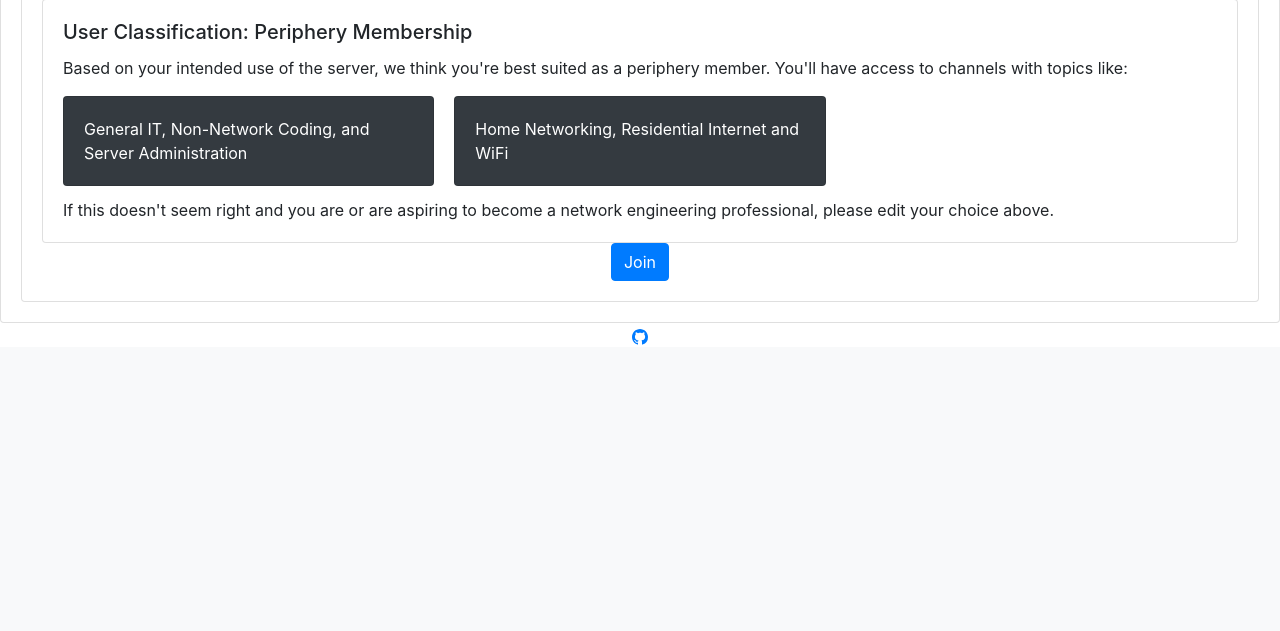
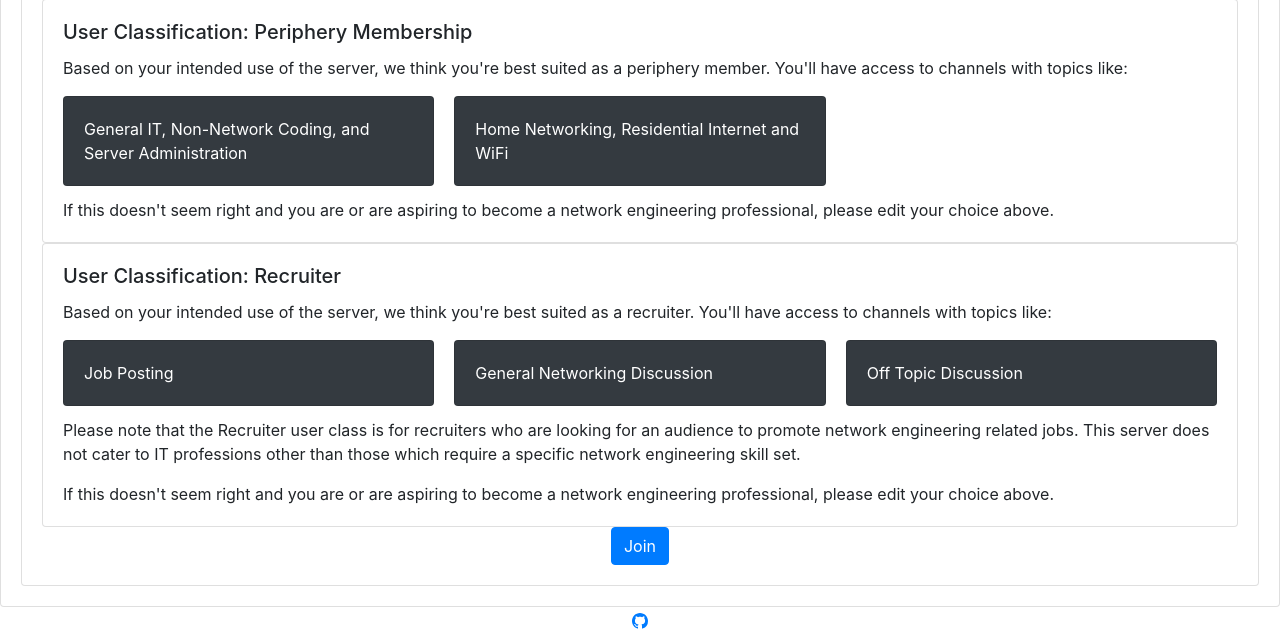
Before and after one commit to disnog/netranger-web, a Flask app: template nrweb/templates/join.html in a window 1280 px wide. Shown: the part 1592-2223 px from the top of the page. Before the commit the page ends 1937 px from the top, so only its background shows below. Run offline with Flask 2, Linux system fonts and the light colour scheme; the template is opened without the code that fills it: most values are stand-ins (such as "Sample title", 1, 10 or a date in 2020); form fields are guessed from the names that the template uses; parts of the project's set-up code (start-up, migrations or seed data) failed here and were passed over; some libraries are stand-ins or nearby versions.

Commit message:
Recruiters (#23)
* Join form updated for recruiter role.

* Add handling for recruiter role.

```diff
--- a/nrweb/templates/home.html
+++ b/nrweb/templates/home.html
@@ -12,6 +12,12 @@
         <div class="card-header"><h5 class="card-title">Periphery Members</h5></div>
         <div class="card-body text-center display-4">
             {{periphery_members}}
+        </div>
+    </div>
+    <div class="card mb-3">
+        <div class="card-header"><h5 class="card-title">Recruiters</h5></div>
+        <div class="card-body text-center display-4">
+            {{recruiter_members}}
         </div>
     </div>
     <div class="card mb-3">
--- a/nrweb/templates/join.html
+++ b/nrweb/templates/join.html
@@ -10,15 +10,25 @@
             $("#fullmember-info").hide();
             $("#fullmember-info").find('input').prop('required', false)
         }
+        if ($("#userclass")[0].value != 'recruiter') {
+            $("#recruiter-info").hide();
+        }
         $('#userclass').on('change', function () {
             if (this.value == 'Member') {
                 $("#periphery-info").hide("slow");
+                $("#recruiter-info").hide("slow");
                 $("#fullmember-info").find('input').prop('required', true)
                 $("#fullmember-info").show("slow");
             } else if (this.value == "periphery") {
                 $("#fullmember-info").find('input').prop('required', false)
                 $("#fullmember-info").hide("slow");
+                $("#recruiter-info").hide("slow");
                 $("#periphery-info").show("slow");
+            } else if (this.value == "recruiter") {
+                $("#fullmember-info").find('input').prop('required', false)
+                $("#fullmember-info").hide("slow");
+                $("#periphery-info").hide("slow");
+                $("#recruiter-info").show("slow");
             } else {
                 $("#fullmember-info").find('input').prop('required', false)
                 $("#fullmember-info").hide("slow");
@@ -135,6 +145,35 @@
                         engineering professional, please edit your choice above.</p>
                 </div>
             </div>
+            <div class="card" id="recruiter-info">
+                <div class="card-body">
+                    <h5 class="card-title">User Classification: Recruiter</h5>
+                    <p class="card-text">Based on your intended use of the server, we think you're best suited as a
+                        recruiter. You'll have access to channels with topics like:</p>
+                    <div class="card-columns">
+                        <div class="card  text-white bg-dark">
+                            <div class="card-body">
+                                <p class="card-text">Job Posting</p>
+                            </div>
+                        </div>
+                        <div class="card  text-white bg-dark">
+                            <div class="card-body">
+                                <p class="card-text">General Networking Discussion</p>
+                            </div>
+                        </div>
+                        <div class="card  text-white bg-dark">
+                            <div class="card-body">
+                                <p class="card-text">Off Topic Discussion</p>
+                            </div>
+                        </div>
+                    </div>
+                    <p class="card-text">Please note that the Recruiter user class is for recruiters who are looking
+                        for an audience to promote network engineering related jobs. This server does not cater to
+                        IT professions other than those which require a specific network engineering skill set.</p>
+                    <p class="card-text">If this doesn't seem right and you are or are aspiring to become a network
+                        engineering professional, please edit your choice above.</p>
+                </div>
+            </div>
             <div class="text-center">
                 <button type="submit" class="btn btn-primary">Join</button>
             </div>
--- a/nrweb/views.py
+++ b/nrweb/views.py
@@ -220,13 +220,12 @@ def enrich_user(user):
 
 
 def join_user_to_guild(guildid, access_token, userid):
-    if "Member" in g.user["permanent_roles"]:
-        userclass = "Member"
-    elif "periphery" in g.user["permanent_roles"]:
-        userclass = "periphery"
-    role = nrdb.get_role_by_significance(app.config["GUILD_ID"], userclass)
     roles = list()
-    roles.append(role["id"])
+    for userclass in g.user["permanent_roles"]:
+        if userclass == "!eggs":
+            continue
+        role = nrdb.get_role_by_significance(app.config["GUILD_ID"], userclass)
+        roles.append(role["id"])
 
     r = requests.put(
         app.config["API_BASE_URL"] + "/guilds/" + guildid + "/members/" + userid,
@@ -310,11 +309,15 @@ def home():
     periphery_members = g.db.db.users.count(
         {"permanent_roles": {"$all": ["periphery"]}}
     )
-    unaccepted_members = g.db.db.users.count() - periphery_members - general_members
+    recruiter_members = g.db.db.users.count(
+        {"permanent_roles": {"$all": ["recruiter"]}}
+    )
+    unaccepted_members = g.db.db.users.count() - periphery_members - general_members - recruiter_members
     return render_template(
         "home.html",
         general_members=general_members,
         periphery_members=periphery_members,
+        recruiter_members=recruiter_members,
         unaccepted_members=unaccepted_members,
     )
 
@@ -449,6 +452,7 @@ def join(postlogin=None):
             ("", ""),
             ("Member", "Enterprise networking, enterprise wifi, and VOIP"),
             ("periphery", "Home routers, wifi, servers, computers, and peripherals"),
+            ("recruiter", "Posting network engineering jobs I'm hoping to fill"),
             ("Member", "Network automation and DevOps"),
             (
                 "periphery",
@@ -468,7 +472,7 @@ def join(postlogin=None):
         )
 
     def greet_user():
-        if "Member" in g.user["permanent_roles"]:
+        if not {"Member","recruiter"}.isdisjoint(g.user["permanent_roles"]):
             announcechannel = "greeting"
         elif "periphery" in g.user["permanent_roles"]:
             announcechannel = "periphery_greeting"
@@ -480,12 +484,14 @@ def join(postlogin=None):
         send_to_known_channel(announcechannel, json_payload)
 
     def set_userclass_role():
-        if "Member" in g.user["permanent_roles"]:
-            userclass = "Member"
-        elif "periphery" in g.user["permanent_roles"]:
-            userclass = "periphery"
+        assigned_role_successfully = False
+        for userclass in g.user["permanent_roles"]:
+            if userclass == "!eggs":
+                continue
+            if assign_role(userclass, g.user):
+                assigned_role_successfully = True
 
-        if assign_role(userclass, g.user):
+        if assigned_role_successfully:
             flash(
                 "Your userclass role has been synchronized on Discord. Please check your Discord client to find your new channels.",
                 category="success",
@@ -504,7 +510,7 @@ def join(postlogin=None):
             form.accept_member_rules.validators = []
         if form.validate_on_submit():
             # The user has completed the form successfully. Now we need to add them to the appropriate role in the DB.
-            if form.userclass.data in ["Member", "periphery"]:
+            if form.userclass.data in ["Member", "periphery", "recruiter"]:
                 nrdb.upsert_member(g.user, [form.userclass.data])
                 app.logger.debug(
                     f"join - REDIRECT@{currentframe().f_code.co_filename}:{currentframe().f_lineno} - {request.path} to {url_for('join', postlogin=postlogin)}"
@@ -524,7 +530,7 @@ def join(postlogin=None):
     elif "permanent_roles" not in g.user:
         # No permanent roles have yet been assigned to the user.
         return joinform()
-    elif {"Member", "periphery"}.intersection(g.user["permanent_roles"]):
+    elif {"Member", "periphery", "recruiter"}.intersection(g.user["permanent_roles"]):
         # Join the user to the guild since we have permission and the user is an accepted member.
         r = join_user_to_guild(
             app.config["GUILD_ID"],
```
